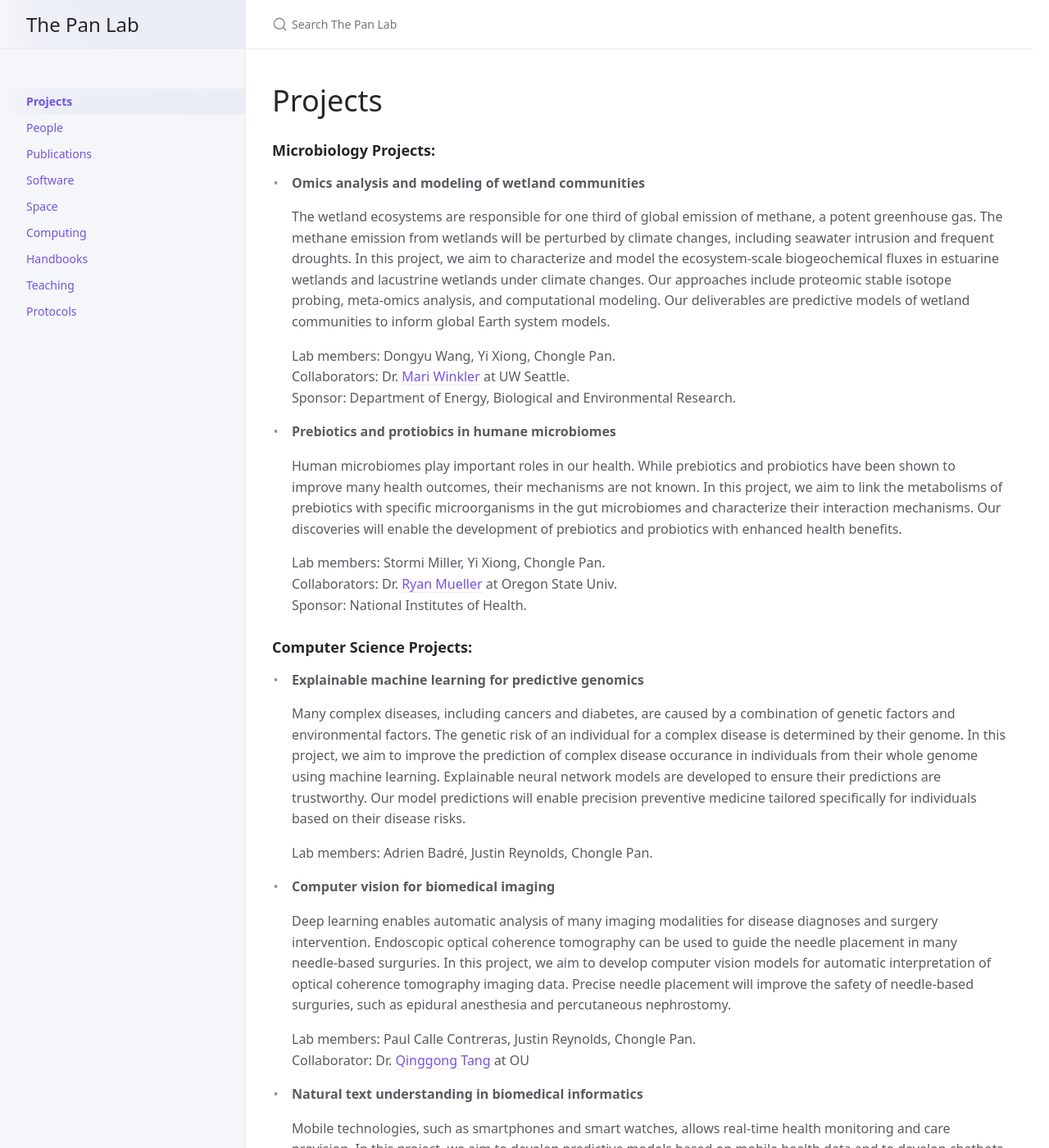
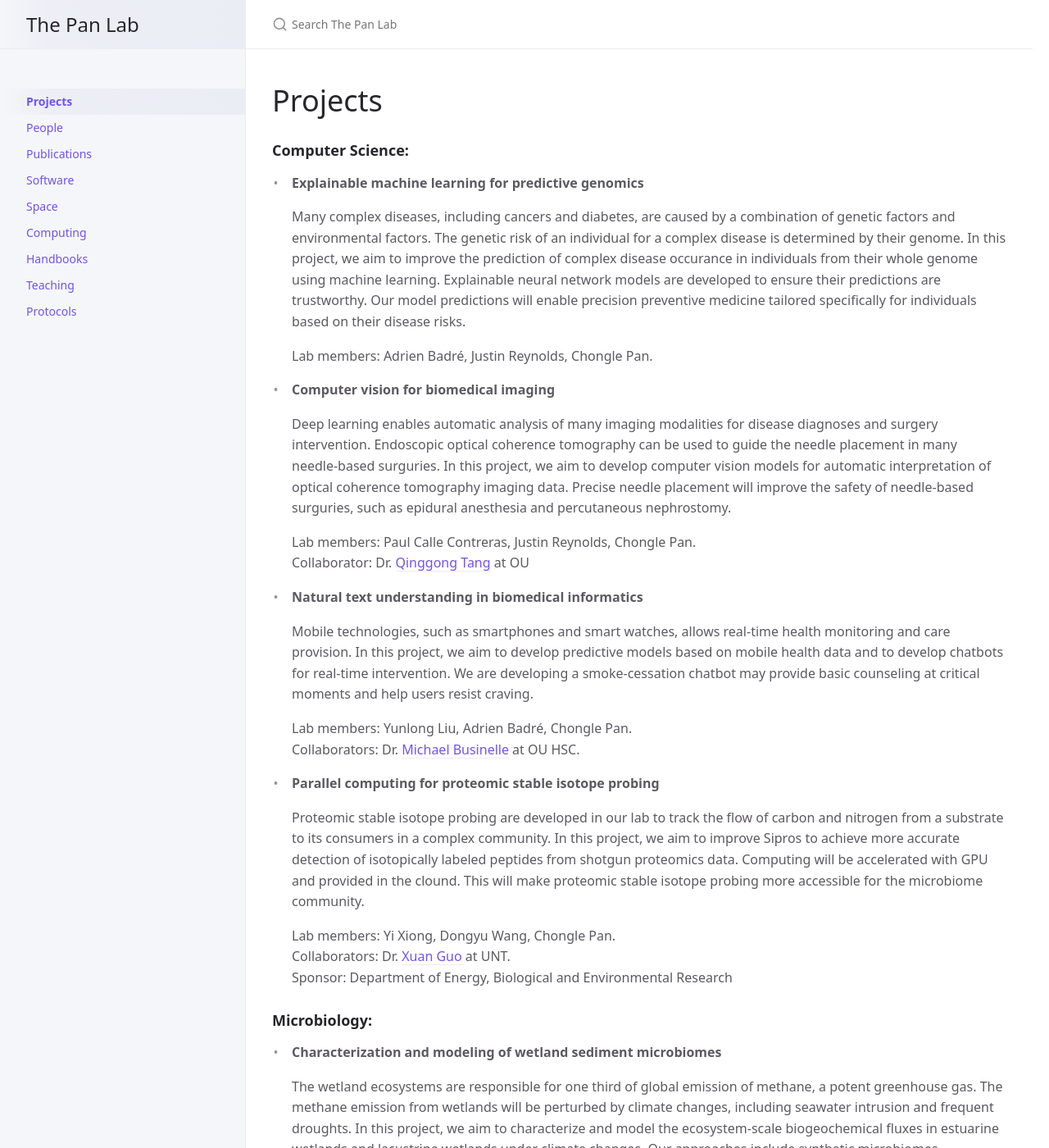
Before and after one commit to thepanlab/thepanlab.github.io, a Jekyll site: the page built from docs/projects.md, in a window 1280 px wide and 1400 px high. Shown: the whole window at 82% size. Built offline with Jekyll 4.4.1, drawn with Linux system fonts in a browser that asks for light colours; some of the changed text lies outside the part shown.

Commit message:
Update projects.md

```diff
--- a/docs/projects.md
+++ b/docs/projects.md
@@ -5,30 +5,7 @@
 ---
 # Projects
 
-### **Microbiology Projects:**
-
-- **Omics analysis and modeling of wetland communities**
-
-  The wetland ecosystems are responsible for one third of global emission of methane, a potent greenhouse gas. The methane emission from wetlands will be
-  perturbed by climate changes, including seawater intrusion and frequent droughts. In this project, we aim to characterize and model the ecosystem-scale
-  biogeochemical fluxes in estuarine wetlands and lacustrine wetlands under climate changes. Our approaches include proteomic stable isotope probing,
-  meta-omics analysis, and computational modeling. Our deliverables are predictive models of wetland communities to inform global Earth system models.
-
-  Lab members: Dongyu Wang, Yi Xiong, Chongle Pan.
-  Collaborators: Dr. [Mari Winkler](http://www.winklerlab.com) at UW Seattle.
-  Sponsor: Department of Energy, Biological and Environmental Research.
-
-- **Prebiotics and protiobics in humane microbiomes**
-
-  Human microbiomes play important roles in our health. While prebiotics and probiotics have been shown to improve many health outcomes, their mechanisms are
-  not known. In this project, we aim to link the metabolisms of prebiotics with specific microorganisms in the gut microbiomes and characterize their interaction
-  mechanisms. Our discoveries will enable the development of prebiotics and probiotics with enhanced health benefits.
-
-  Lab members: Stormi Miller, Yi Xiong, Chongle Pan.
-  Collaborators: Dr. [Ryan Mueller](https://microbiology.oregonstate.edu/dr-ryan-mueller) at Oregon State Univ.
-  Sponsor: National Institutes of Health.
-
-### **Computer Science Projects:**
+### **Computer Science:**
 
 - **Explainable machine learning for predictive genomics**
 
@@ -68,6 +45,31 @@
   Collaborators: Dr. [Xuan Guo](http://www.cse.unt.edu/~xuanguo/) at UNT.
   Sponsor: Department of Energy, Biological and Environmental Research
 
+
+### **Microbiology:**
+
+- **Characterization and modeling of wetland sediment microbiomes**
+
+  The wetland ecosystems are responsible for one third of global emission of methane, a potent greenhouse gas. The methane emission from wetlands will be
+  perturbed by climate changes, including seawater intrusion and frequent droughts. In this project, we aim to characterize and model the ecosystem-scale
+  biogeochemical fluxes in estuarine wetlands and lacustrine wetlands under climate changes. Our approaches include synthetic microbiomes, proteomic stable
+  isotope probing, integrated -omics, and computational modeling. Our deliverables are mechanistic models of wetland communities to inform
+  global Earth system models.
+
+  Lab members: Dongyu Wang, Yi Xiong, Chongle Pan.
+  Collaborators: Dr. [Mari Winkler](http://www.winklerlab.com) at UW Seattle.
+  Sponsor: Department of Energy, Biological and Environmental Research.
+
+- **Prebiotics and protiobics in humane microbiomes**
+
+  Human microbiomes play important roles in our health. While prebiotics and probiotics have been shown to improve many health outcomes, their mechanisms are
+  not known. In this project, we aim to link the metabolisms of prebiotics with specific microorganisms in the gut microbiomes and characterize their interaction
+  mechanisms. Our discoveries will enable the development of prebiotics and probiotics with enhanced health benefits.
+
+  Lab members: Stormi Miller, Yi Xiong, Chongle Pan.
+  Collaborators: Dr. [Ryan Mueller](https://microbiology.oregonstate.edu/dr-ryan-mueller) at OSU
+  Sponsor: National Institutes of Health.
+
 ## Completed Projects
 - High-performance bioinformatics workflow for integrative ‘-omics’ data analytics (2016 ~ 2019) funded by DOD
 - Genomic and functional characterization of the microbiota of obese African Americans (2017 ~ 2019) funded by NIH
```
